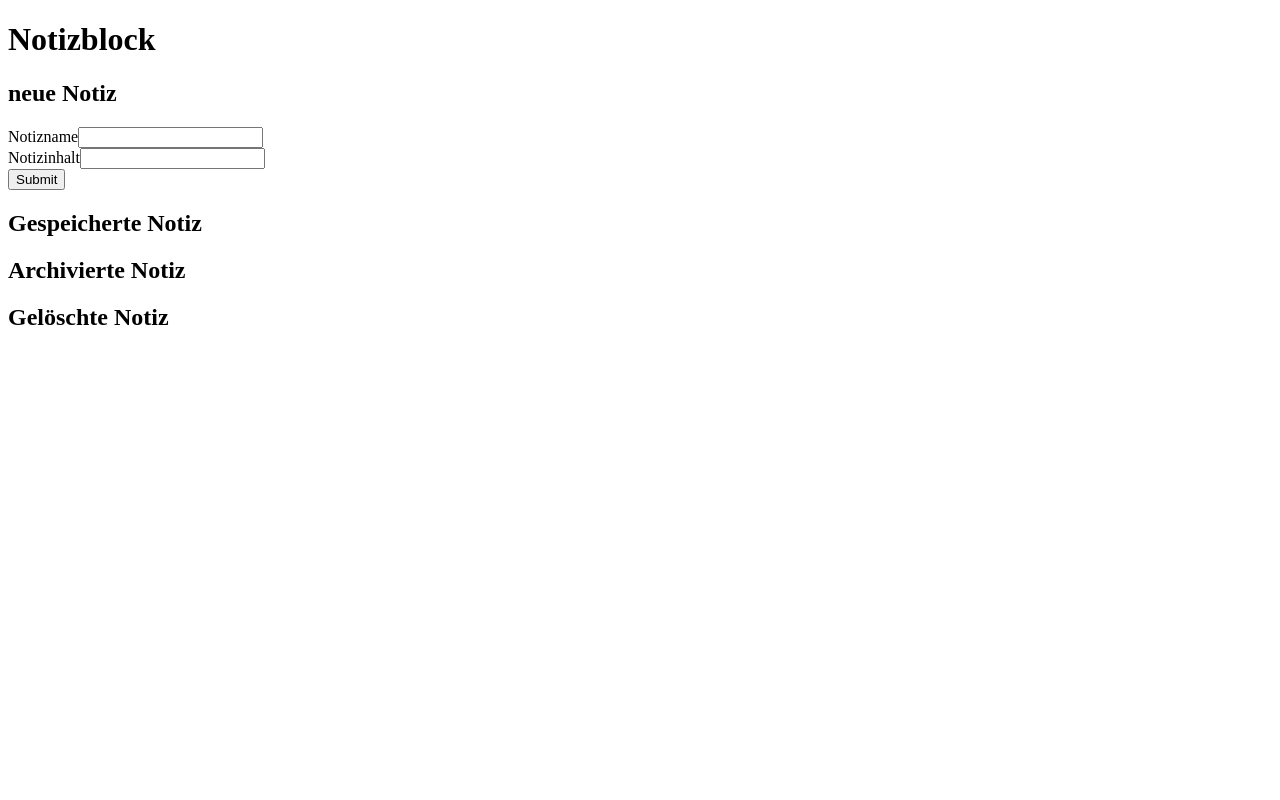
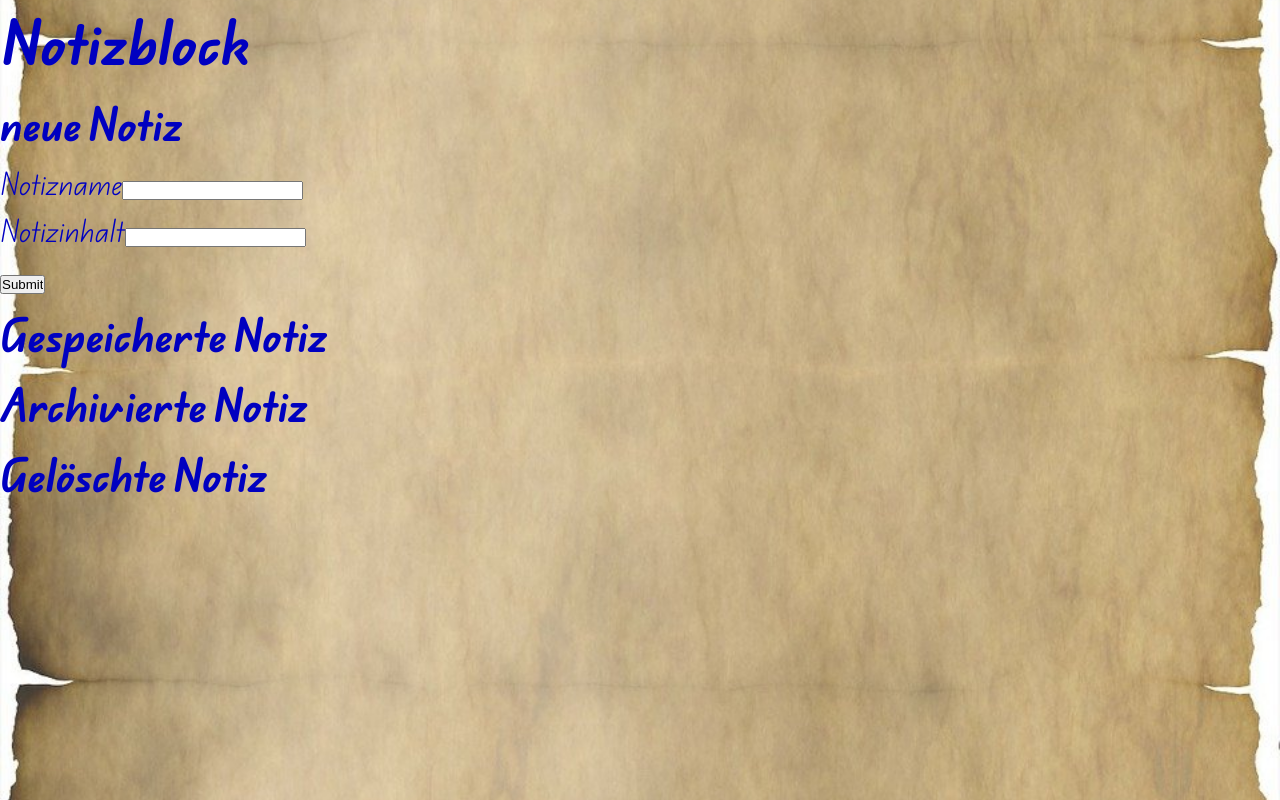
Before and after one commit to elma1989/note, a plain HTML site: page index.html in a window 1280 px wide. Drawn offline with Linux system fonts and the light colour scheme.

Commit message:
style: Update style.css: Background, Font EduQLDHand

```diff
--- a/index.html
+++ b/index.html
@@ -4,6 +4,8 @@
     <meta charset="UTF-8">
     <meta name="viewport" content="width=device-width, initial-scale=1.0">
     <title>Note</title>
+    <link rel="stylesheet" href="static/style.css">
+    <link rel="shortcut icon" href="assets//icons/favicon.svg" type="image/x-icon">
 </head>
 <body>
     <header>
--- a/static/style.css
+++ b/static/style.css
@@ -1,3 +1,14 @@
+@font-face {
+    font-family: EduQLDHand;
+    src: url(../assets/fonts/EduQLDHand-Regular.ttf);
+}
+
+@font-face {
+    font-family: EduQLDHand;
+    src: url(../assets/fonts/EduQLDHand-Bold.ttf);
+    font-weight: bold;
+}
+
 * {
     margin: 0;
     padding: 0;
@@ -6,3 +17,15 @@
     text-decoration: none;
     position: relative;
 }
+
+html {
+    font-size: 10px;
+}
+
+body {
+    font: 2.4rem EduQLDHand;
+    color: #0000c0;
+    background: url(../assets/img/roll_bg.jpg);
+    background-size: cover;
+    background-position: center;
+}
```
Also changed, not shown: assets/fonts/EduQLDHand-Bold.ttf (added), assets/fonts/EduQLDHand-Regular.ttf (added), assets/icons/favicon.svg (added), assets/img/roll_bg.jpg (added).
